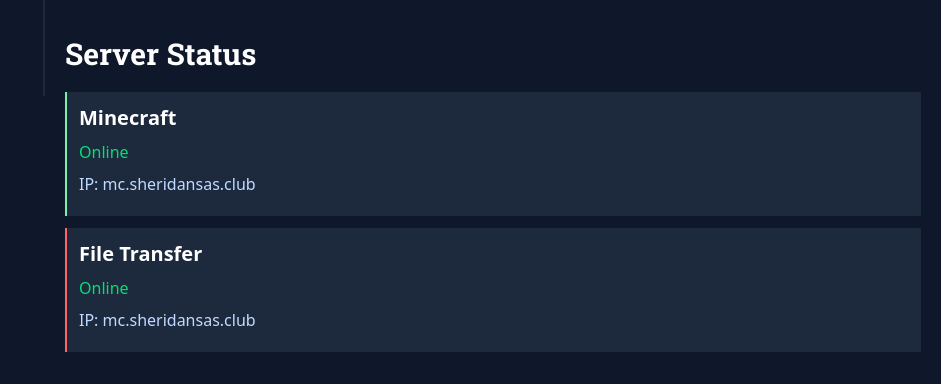
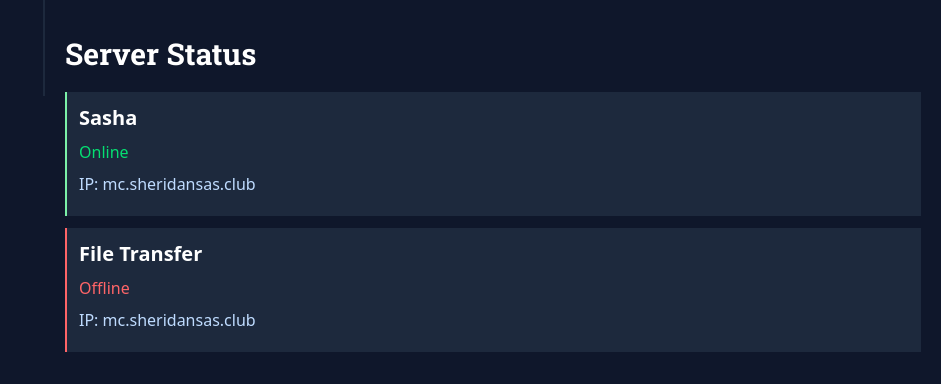
Before and after one commit to sheridansas/website, a PHP site: page / in a window 1280 px wide. Shown: the part 704-1088 px from the top of the page, without its empty margins (339-1280 px from the left). Run offline with PHP 8.4, Linux system fonts and the light colour scheme; some web fonts are replaced.

Commit message:
Fix offline server boilerplate color

```diff
--- a/public/index.php
+++ b/public/index.php
@@ -85,14 +85,14 @@
             </h1>
 
             <div class="bg-slate-800 p-3 mb-3 flex flex-col border-l-2 border-solid border-green-300">
-                <h2 class="text-xl font-semibold text-white mb-2">Minecraft</h2>
+                <h2 class="text-xl font-semibold text-white mb-2">Sasha</h2>
                 <span class="text-green-400 font-medium mb-2">Online</span>
                 <p class="text-blue-200 mb-2">IP: mc.sheridansas.club</p>
             </div>
 
             <div class="bg-slate-800 p-3 mb-3 flex flex-col border-l-2 border-solid border-red-400">
                 <h2 class="text-xl font-semibold text-white mb-2">File Transfer</h2>
-                <span class="text-green-400 font-medium mb-2">Online</span>
+                <span class="text-red-400 font-medium mb-2">Offline</span>
                 <p class="text-blue-200 mb-2">IP: mc.sheridansas.club</p>
             </div>
         </div>
```
